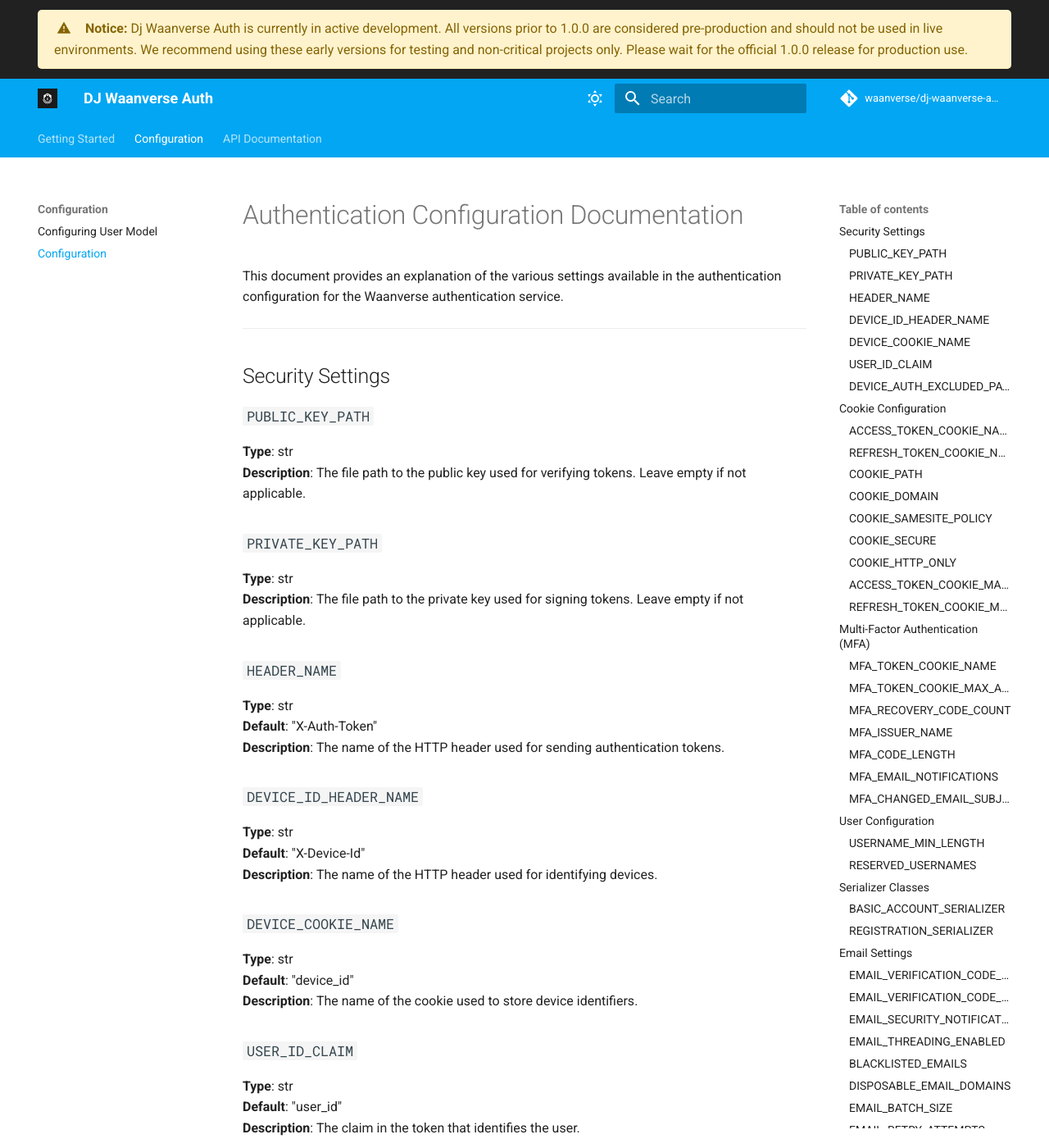
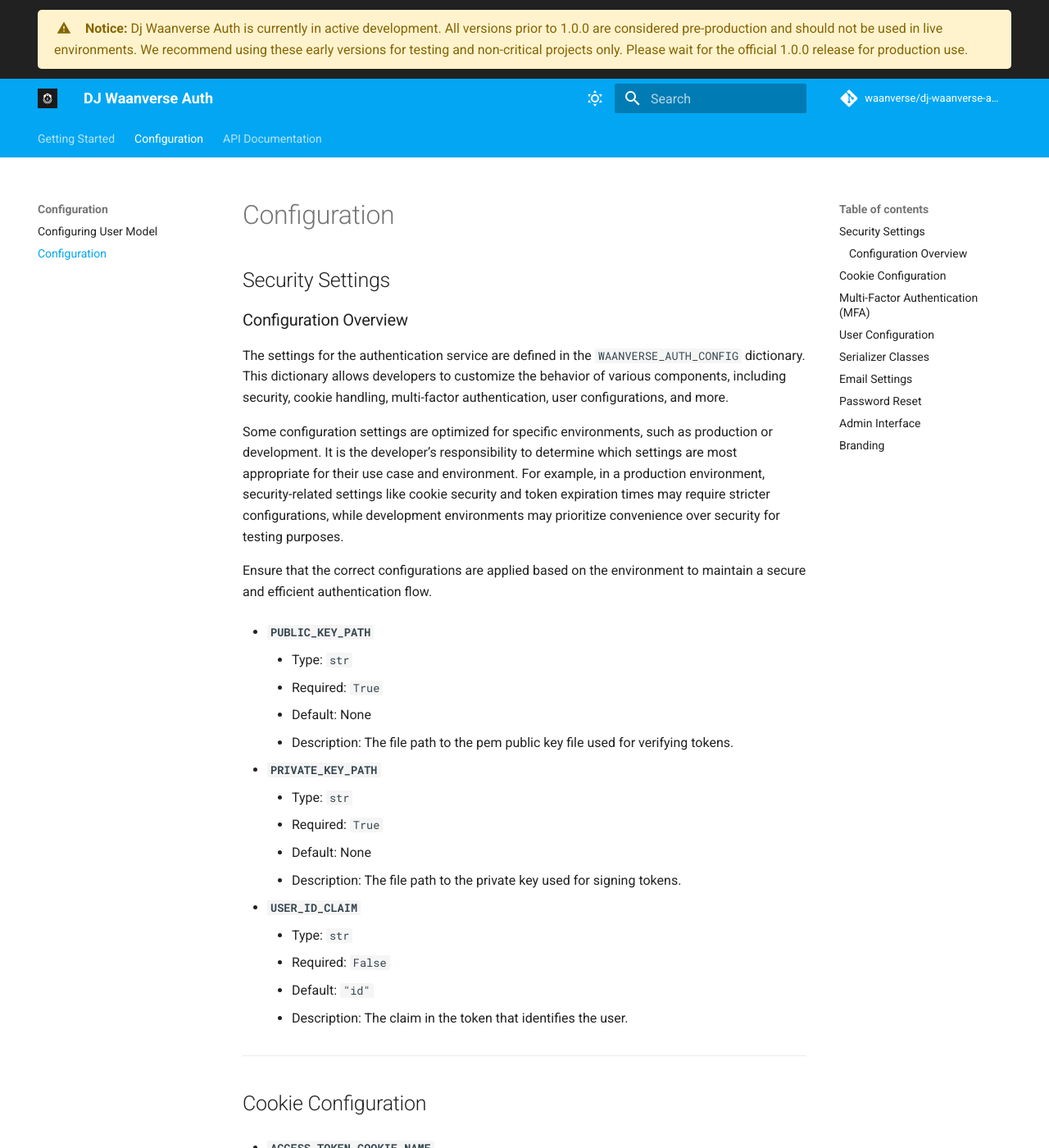
Before and after one commit to Theetawee/DJ_WAANVERSE_AUTH_DOCS, an MkDocs documentation site: the page built from docs/configuration/index.md, in a window 1280 px wide and 1400 px high. Shown: the whole window at 82% size. Built offline with MkDocs 1.6.1 and Material for MkDocs 9.7.7, drawn with Linux system fonts in a browser that asks for light colours; comment, search, counter and statistics services are not loaded; the version menu is left out; some of the changed text lies outside the part shown.

Commit message:
Update index.md

```diff
--- a/docs/configuration/index.md
+++ b/docs/configuration/index.md
@@ -1,334 +1,356 @@
-# Authentication Configuration Documentation
-
-This document provides an explanation of the various settings available in the authentication configuration for the Waanverse authentication service.
-
----
-
 ## Security Settings
 
-### `PUBLIC_KEY_PATH`
+### Configuration Overview
 
-**Type**: str
-**Description**: The file path to the public key used for verifying tokens. Leave empty if not applicable.
+The settings for the authentication service are defined in the `WAANVERSE_AUTH_CONFIG` dictionary. This dictionary allows developers to customize the behavior of various components, including security, cookie handling, multi-factor authentication, user configurations, and more.
 
-### `PRIVATE_KEY_PATH`
+Some configuration settings are optimized for specific environments, such as production or development. It is the developer’s responsibility to determine which settings are most appropriate for their use case and environment. For example, in a production environment, security-related settings like cookie security and token expiration times may require stricter configurations, while development environments may prioritize convenience over security for testing purposes.
 
-**Type**: str
-**Description**: The file path to the private key used for signing tokens. Leave empty if not applicable.
+Ensure that the correct configurations are applied based on the environment to maintain a secure and efficient authentication flow.
 
-### `HEADER_NAME`
+-   **`PUBLIC_KEY_PATH`**
 
-**Type**: str
-**Default**: "X-Auth-Token"
-**Description**: The name of the HTTP header used for sending authentication tokens.
+    -   Type: `str`
+    -   Required: `True`
+    -   Default: None
+    -   Description: The file path to the pem public key file used for verifying tokens.
 
-### `DEVICE_ID_HEADER_NAME`
+-   **`PRIVATE_KEY_PATH`**
 
-**Type**: str
-**Default**: "X-Device-Id"
-**Description**: The name of the HTTP header used for identifying devices.
+    -   Type: `str`
+    -   Required: `True`
+    -   Default: None
+    -   Description: The file path to the private key used for signing tokens.
 
-### `DEVICE_COOKIE_NAME`
 
-**Type**: str
-**Default**: "device_id"
-**Description**: The name of the cookie used to store device identifiers.
-
-### `USER_ID_CLAIM`
-
-**Type**: str
-**Default**: "user_id"
-**Description**: The claim in the token that identifies the user.
-
-### `DEVICE_AUTH_EXCLUDED_PATHS`
-
-**Type**: List[str]
-**Default**: []
-**Description**: A list of paths excluded from device authentication checks.
+-   **`USER_ID_CLAIM`**
+    -   Type: `str`
+    -   Required: `False`
+    -   Default: `"id"`
+    -   Description: The claim in the token that identifies the user.
 
 ---
 
 ## Cookie Configuration
 
-### `ACCESS_TOKEN_COOKIE_NAME`
+-   **`ACCESS_TOKEN_COOKIE_NAME`**
 
-**Type**: str
-**Default**: "access_token"
-**Description**: The name of the cookie storing access tokens.
+    -   Type: `str`
+    -   Required: `False`
+    -   Default: `"access_token"`
+    -   Description: The name of the cookie storing access tokens.
 
-### `REFRESH_TOKEN_COOKIE_NAME`
+-   **`REFRESH_TOKEN_COOKIE_NAME`**
 
-**Type**: str
-**Default**: "refresh_token"
-**Description**: The name of the cookie storing refresh tokens.
+    -   Type: `str`
+    -   Required: `False`
+    -   Default: `"refresh_token"`
+    -   Description: The name of the cookie storing refresh tokens.
 
-### `COOKIE_PATH`
+-   **`COOKIE_PATH`**
 
-**Type**: str
-**Default**: "/"
-**Description**: The path for which cookies are valid.
+    -   Type: `str`
+    -   Required: `False`
+    -   Default: `"/"`
+    -   Description: The path for which cookies are valid.
 
-### `COOKIE_DOMAIN`
+-   **`COOKIE_DOMAIN`**
 
-**Type**: Optional[str]
-**Default**: None
-**Description**: The domain for which cookies are valid. Leave empty to apply cookies to all subdomains.
+    -   Type: `Optional[str]`
+    -   Required: `False`
+    -   Default: `None`
+    -   Description: The domain for which cookies are valid.
 
-### `COOKIE_SAMESITE_POLICY`
+-   **`COOKIE_SAMESITE_POLICY`**
 
-**Type**: str
-**Default**: "Lax"
-**Description**: The SameSite policy for cookies. Valid options: "Strict", "Lax", "None".
+    -   Type: `str`
+    -   Required: `False`
+    -   Default: `"Lax"`
+    -   Description: The SameSite policy for cookies. Valid options: `"Strict"`, `"Lax"`, `"None"`.
 
-### `COOKIE_SECURE`
+-   **`COOKIE_SECURE`**
 
-**Type**: bool
-**Default**: False
-**Description**: Whether cookies should only be transmitted over HTTPS.
+    -   Type: `bool`
+    -   Required: `False`
+    -   Default: `False`
+    -   Description: Whether cookies should only be transmitted over HTTPS.
 
-### `COOKIE_HTTP_ONLY`
+-   **`COOKIE_HTTP_ONLY`**
 
-**Type**: bool
-**Default**: True
-**Description**: Whether cookies should be inaccessible to JavaScript.
+    -   Type: `bool`
+    -   Required: `False`
+    -   Default: `True`
+    -   Description: Whether cookies should be inaccessible to JavaScript.
 
-### `ACCESS_TOKEN_COOKIE_MAX_AGE`
+-   **`ACCESS_TOKEN_COOKIE_MAX_AGE`**
 
-**Type**: timedelta
-**Default**: 30 minutes
-**Description**: The maximum age of the access token cookie.
+    -   Type: `timedelta`
+    -   Required: `False`
+    -   Default: `30 minutes`
+    -   Description: The maximum age of the access token cookie.
 
-### `REFRESH_TOKEN_COOKIE_MAX_AGE`
-
-**Type**: timedelta
-**Default**: 30 days
-**Description**: The maximum age of the refresh token cookie.
+-   **`REFRESH_TOKEN_COOKIE_MAX_AGE`**
+    -   Type: `timedelta`
+    -   Required: `False`
+    -   Default: `30 days`
+    -   Description: The maximum age of the refresh token cookie.
 
 ---
 
 ## Multi-Factor Authentication (MFA)
 
-### `MFA_TOKEN_COOKIE_NAME`
+-   **`MFA_TOKEN_COOKIE_NAME`**
 
-**Type**: str
-**Default**: "mfa"
-**Description**: The name of the cookie storing MFA tokens.
+    -   Type: `str`
+    -   Required: `False`
+    -   Default: `"mfa"`
+    -   Description: The name of the cookie storing MFA tokens.
 
-### `MFA_TOKEN_COOKIE_MAX_AGE`
+-   **`MFA_TOKEN_COOKIE_MAX_AGE`**
 
-**Type**: timedelta
-**Default**: 2 minutes
-**Description**: The maximum age of the MFA token cookie.
+    -   Type: `timedelta`
+    -   Required: `False`
+    -   Default: `2 minutes`
+    -   Description: The maximum age of the MFA token cookie.
 
-### `MFA_RECOVERY_CODE_COUNT`
+-   **`MFA_RECOVERY_CODE_COUNT`**
 
-**Type**: int
-**Default**: 10
-**Description**: The number of recovery codes generated for MFA.
+    -   Type: `int`
+    -   Required: `False`
+    -   Default: `10`
+    -   Description: The number of recovery codes generated for MFA.
 
-### `MFA_ISSUER_NAME`
+-   **`MFA_ISSUER_NAME`**
 
-**Type**: str
-**Default**: "Authentication Service"
-**Description**: The issuer name displayed in authentication apps.
+    -   Type: `str`
+    -   Required: `False`
+    -   Default: `"Authentication Service"`
+    -   Description: The issuer name displayed in authentication apps.
 
-### `MFA_CODE_LENGTH`
+-   **`MFA_CODE_LENGTH`**
 
-**Type**: int
-**Default**: 6
-**Description**: The length of the MFA code.
+    -   Type: `int`
+    -   Required: `False`
+    -   Default: `6`
+    -   Description: The length of the MFA code.
 
-### `MFA_EMAIL_NOTIFICATIONS`
-
-**Type**: bool
-**Default**: True
-**Description**: Whether email notifications are sent for MFA events.
-
-### `MFA_CHANGED_EMAIL_SUBJECT`
-
-**Type**: str
-**Default**: "Account security alert"
-**Description**: The subject of email notifications sent when MFA settings are changed.
+-   **`EMAIL_SECURITY_NOTIFICATIONS_ENABLED`**
+    -   Type: `bool`
+    -   Required: `False`
+    -   Default: `True`
+    -   Description: Whether email notifications are sent for Security events.
 
 ---
 
 ## User Configuration
 
-### `USERNAME_MIN_LENGTH`
+-   **`USERNAME_MIN_LENGTH`**
 
-**Type**: int
-**Default**: 4
-**Description**: The minimum length for usernames.
+    -   Type: `int`
+    -   Required: `False`
+    -   Default: `4`
+    -   Description: The minimum length for usernames.
 
-### `RESERVED_USERNAMES`
 
-**Type**: List[str]
-**Default**: ["admin", "administrator", "root", "system"]
-**Description**: A list of reserved usernames that cannot be registered.
+-   **`USERNAME_MAX_LENGTH`**
+
+    -   Type: `int`
+    -   Required: `False`
+    -   Default: `20`
+    -   Description: The maximum length for usernames.
+
+
+
+-   **`RESERVED_USERNAMES`**
+    -   Type: `List[str]`
+    -   Required: `False`
+    -   Default: `["admin", "administrator", "root", "system"]`
+    -   Description: A list of reserved usernames that cannot be registered.
 
 ---
 
 ## Serializer Classes
 
-### `BASIC_ACCOUNT_SERIALIZER`
+-   **`BASIC_ACCOUNT_SERIALIZER`**
 
-**Type**: str
-**Default**: "dj_waanverse_auth.serializers.base_serializers.BasicAccountSerializer"
-**Description**: The serializer class for basic account information.
+    -   Type: `str`
+    -   Required: `False`
+    -   Default: `"dj_waanverse_auth.serializers.base_serializers.BasicAccountSerializer"`
+    -   Description: The serializer class for basic account information.
 
-### `REGISTRATION_SERIALIZER`
+-   **`REGISTRATION_SERIALIZER`**
+    -   Type: `str`
+    -   Required: `False`
+    -   Default: `"dj_waanverse_auth.serializers.signup_serializers.SignupSerializer"`
+    -   Description: The serializer class for user registration.
 
-**Type**: str
-**Default**: "dj_waanverse_auth.serializers.signup_serializers.SignupSerializer"
-**Description**: The serializer class for user registration.
 ---
 
 ## Email Settings
-### `EMAIL_VERIFICATION_CODE_LENGTH`
 
-**Type**: int
-**Default**: 6
-**Description**: The length of email verification codes.
+-   **`EMAIL_VERIFICATION_CODE_LENGTH`**
 
-### `EMAIL_VERIFICATION_CODE_IS_ALPHANUMERIC`
+    -   Type: `int`
+    -   Required: `False`
+    -   Default: `6`
+    -   Description: The length of email verification codes.
 
-**Type**: bool
-**Default**: False
-**Description**: Whether email verification codes are alphanumeric.
+-   **`EMAIL_VERIFICATION_CODE_IS_ALPHANUMERIC`**
 
-### `EMAIL_SECURITY_NOTIFICATIONS_ENABLED`
+    -   Type: `bool`
+    -   Required: `False`
+    -   Default: `False`
+    -   Description: Whether email verification codes are alphanumeric.
 
-**Type**: bool
-**Default**: True
-**Description**: Whether security notifications are sent via email.
+-   **`EMAIL_SECURITY_NOTIFICATIONS_ENABLED`**
 
-### `EMAIL_THREADING_ENABLED`
+    -   Type: `bool`
+    -   Required: `False`
+    -   Default: `True`
+    -   Description: Whether security notifications are sent via email.
 
-**Type**: bool
-**Default**: True
-**Description**: Whether email operations use threading to improve performance.
+-   **`EMAIL_THREADING_ENABLED`**
 
-### `BLACKLISTED_EMAILS`
+    -   Type: `bool`
+    -   Required: `False`
+    -   Default: `True`
+    -   Description: Whether email operations use threading to improve performance.
 
-**Type**: List[str]
-**Default**: []
-**Description**: A list of blacklisted email addresses.
+-   **`BLACKLISTED_EMAILS`**
 
-### `DISPOSABLE_EMAIL_DOMAINS`
+    -   Type: `List[str]`
+    -   Required: `False`
+    -   Default: `[]`
+    -   Description: A list of blacklisted email addresses.
 
-**Type**: List[str]
-**Default**: []
-**Description**: A list of disposable email domains that are not allowed.
+-   **`DISPOSABLE_EMAIL_DOMAINS`**
 
-### `EMAIL_BATCH_SIZE`
+    -   Type: `List[str]`
+    -   Required: `False`
+    -   Default: `[]`
+    -   Description: A list of disposable email domains that are not allowed.
 
-**Type**: int
-**Default**: 50
-**Description**: The batch size for email operations.
+-   **`EMAIL_BATCH_SIZE`**
 
-### `EMAIL_RETRY_ATTEMPTS`
+    -   Type: `int`
+    -   Required: `False`
+    -   Default: `50`
+    -   Description: The batch size for email operations.
 
-**Type**: int
-**Default**: 3
-**Description**: The number of retry attempts for email delivery.
+-   **`EMAIL_RETRY_ATTEMPTS`**
 
-### `EMAIL_RETRY_DELAY`
+    -   Type: `int`
+    -   Required: `False`
+    -   Default: `3`
+    -   Description: The number of retry attempts for email delivery.
 
-**Type**: int
-**Default**: 5
-**Description**: The delay (in seconds) between email delivery retries.
+-   **`EMAIL_RETRY_DELAY`**
 
-### `EMAIL_MAX_RECIPIENTS`
+    -   Type: `int`
+    -   Required: `False`
+    -   Default: `5`
+    -   Description: The delay (in seconds) between email delivery retries.
 
-**Type**: int
-**Default**: 50
-**Description**: The maximum number of recipients per email.
+-   **`EMAIL_MAX_RECIPIENTS`**
 
-### `EMAIL_THREAD_POOL_SIZE`
+    -   Type: `int`
+    -   Required: `False`
+    -   Default: `50`
+    -   Description: The maximum number of recipients per email.
 
-**Type**: int
-**Default**: 5
-**Description**: The thread pool size for email operations.
+-   **`EMAIL_THREAD_POOL_SIZE`**
 
-### `VERIFICATION_EMAIL_SUBJECT`
+    -   Type: `int`
+    -   Required: `False`
+    -   Default: `5`
+    -   Description: The thread pool size for email operations.
 
-**Type**: str
-**Default**: "Verify your email address"
-**Description**: The subject line for email verification messages.
+-   **`VERIFICATION_EMAIL_SUBJECT`**
 
-### `VERIFICATION_EMAIL_CODE_EXPIRATION_TIME_MINUTES`
+    -   Type: `str`
+    -   Required: `False`
+    -   Default: `"Verify your email address"`
+    -   Description: The subject line for email verification messages.
 
-**Type**: int
-**Default**: 15
-**Description**: The expiration time for email verification codes (in minutes).
+-   **`VERIFICATION_EMAIL_CODE_EXPIRATION_TIME_MINUTES`**
 
-### `LOGIN_ALERT_EMAIL_SUBJECT`
+    -   Type: `int`
+    -   Required: `False`
+    -   Default: `15`
+    -   Description: The expiration time for email verification codes (in minutes).
 
-**Type**: str
-**Default**: "New login alert"
-**Description**: The subject line for login alert emails.
+-   **`LOGIN_ALERT_EMAIL_SUBJECT`**
 
-### `SEND_LOGIN_ALERT_EMAILS`
-
-**Type**: bool
-**Default**: False
-**Description**: Whether to send email alerts for new logins.
+    -   Type: `str`
+    -   Required: `False`
+    -   Default: `"New login alert"`
+    -   Description: The subject line for login alert emails.
 
 ---
 
 ## Password Reset
 
-### `PASSWORD_RESET_CODE_EXPIRY_IN_MINUTES`
+-   **`PASSWORD_RESET_CODE_EXPIRY_IN_MINUTES`**
 
-**Type**: int
-**Default**: 10
-**Description**: The expiration time for password reset codes (in minutes).
+    -   Type: `int`
+    -   Required: `False`
+    -   Default: `10`
+    -   Description: The expiration time for password reset codes (in minutes).
 
 
-### `PASSWORD_RESET_EMAIL_SUBJECT`
 
-**Type**: str
-**Default**: "Password reset request"
-**Description**: The subject line for password reset emails.
+-   **`PASSWORD_RESET_CODE_LENGTH`**
+
+    -   Type: `int`
+    -   Required: `False`
+    -   Default: `7`
+    -   Description: The length of password reset codes.
+
+
+
+-   **`PASSWORD_RESET_EMAIL_SUBJECT`**
+    -   Type: `str`
+    -   Required: `False`
+    -   Default: `"Password reset request"`
+    -   Description: The subject line for password reset emails.
 
 ---
 
 ## Admin Interface
 
-### `ENABLE_ADMIN_PANEL`
+-   **`ENABLE_ADMIN_PANEL`**
 
-**Type**: bool
-**Default**: False
-**Description**: Whether the admin panel is enabled.
+    -   Type: `bool`
+    -   Required: `False`
+    -   Default: `False`
+    -   Description: Whether the admin panel is enabled.
 
-### `USE_UNFOLD_THEME`
-
-**Type**: bool
-**Default**: False
-**Description**: Whether to use the "unfold" theme for the admin panel.
+-   **`USE_UNFOLD_THEME`**
+    -   Type: `bool`
+    -   Required: `False`
+    -   Default: `False`
+    -   Description: Whether to use the "unfold" theme for the admin panel.
 
 ---
 
 ## Branding
 
-### `PLATFORM_NAME`
+-   **`PLATFORM_NAME`**
 
-**Type**: str
-**Default**: "Authentication Service"
-**Description**: The name of the platform.
+    -   Type: `str`
+    -   Required: `False`
+    -   Default: `"Authentication Service"`
+    -   Description: The name of the platform.
 
-### `PLATFORM_ADDRESS`
+-   **`PLATFORM_ADDRESS`**
 
-**Type**: str
-**Default**: "123 Main St."
-**Description**: The physical address of the platform.
+    -   Type: `str`
+    -   Required: `False`
+    -   Default: `"123 Main St."`
+    -   Description: The physical address of the platform.
 
-### `PLATFORM_CONTACT_EMAIL`
-
-**Type**: str
-**Default**: "support@waanverse.com"
-**Description**: The contact email address for the platform.
-
----
-
-This configuration provides a flexible and secure way to manage authentication settings. Modify the defaults as needed to suit your application's requirements.
+-   **`PLATFORM_CONTACT_EMAIL`**
+    -   Type: `str`
+    -   Required: `False`
+    -   Default: `"support@waanverse.com"`
+    -   Description: The contact email address for the platform.
```
